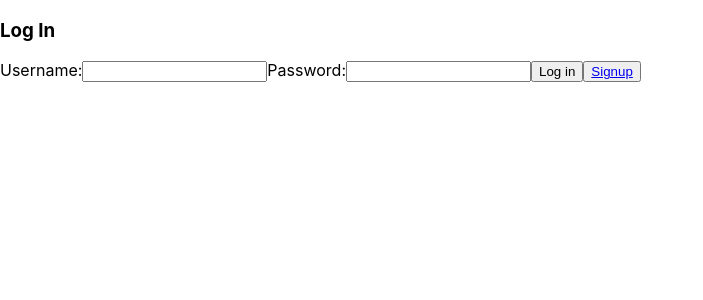
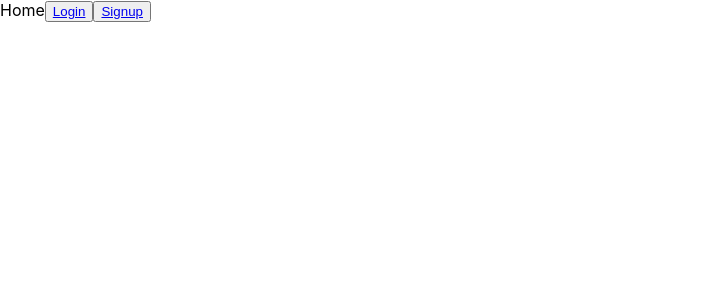
Before and after one commit to justaskulkarni/Boardspace, a React (Create React App) app in the folder client/: page / in a window 1280 px wide. Before the commit this address led to /login. Shown: the top 300 px of the page, without its empty margins (0-703 px from the left). Built offline with nearby package versions, Linux system fonts and the light colour scheme.

Commit message:
Initial route set to home

```diff
--- a/client/src/App.js
+++ b/client/src/App.js
@@ -16,7 +16,7 @@ function App() {
           <Routes>
             <Route
               path="/"
-              element={user ? <Home /> : <Navigate to="/login" />}
+              element={<Home />}
             />
             <Route
               path="/login"
```
